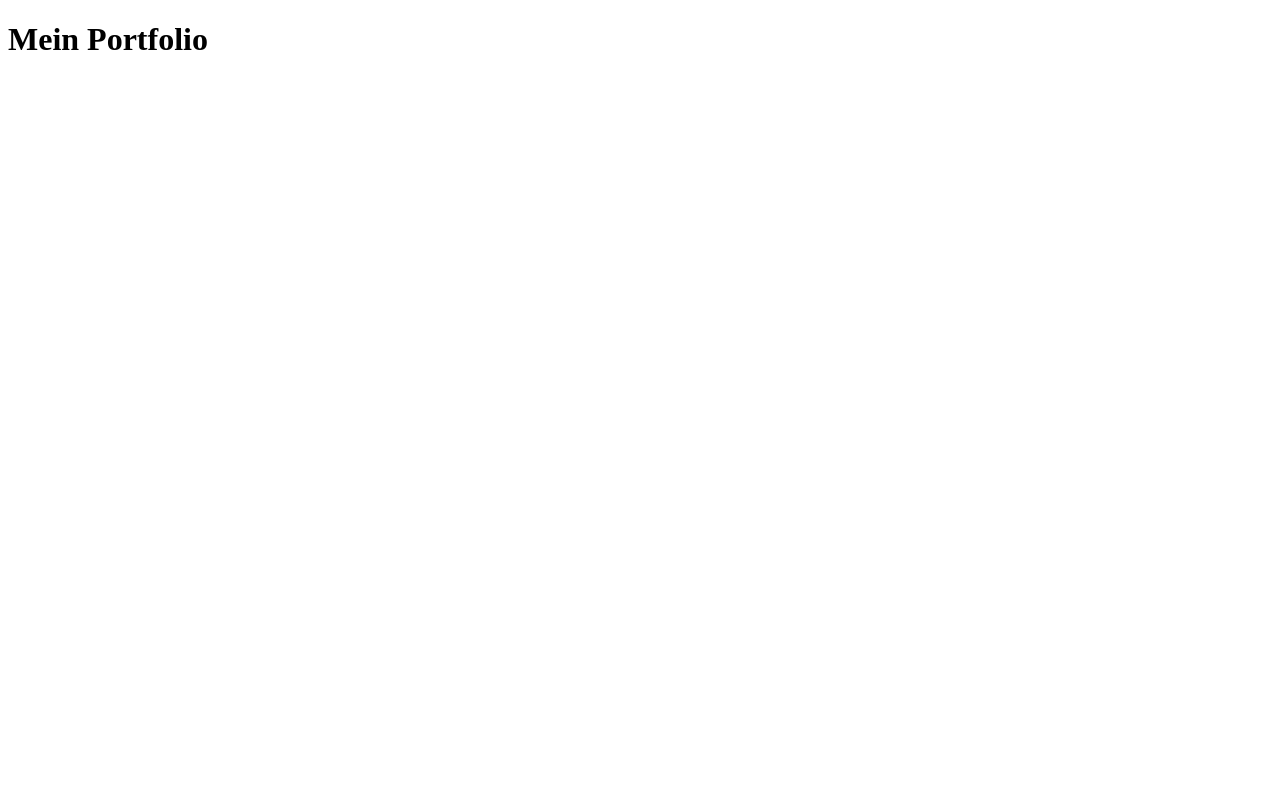
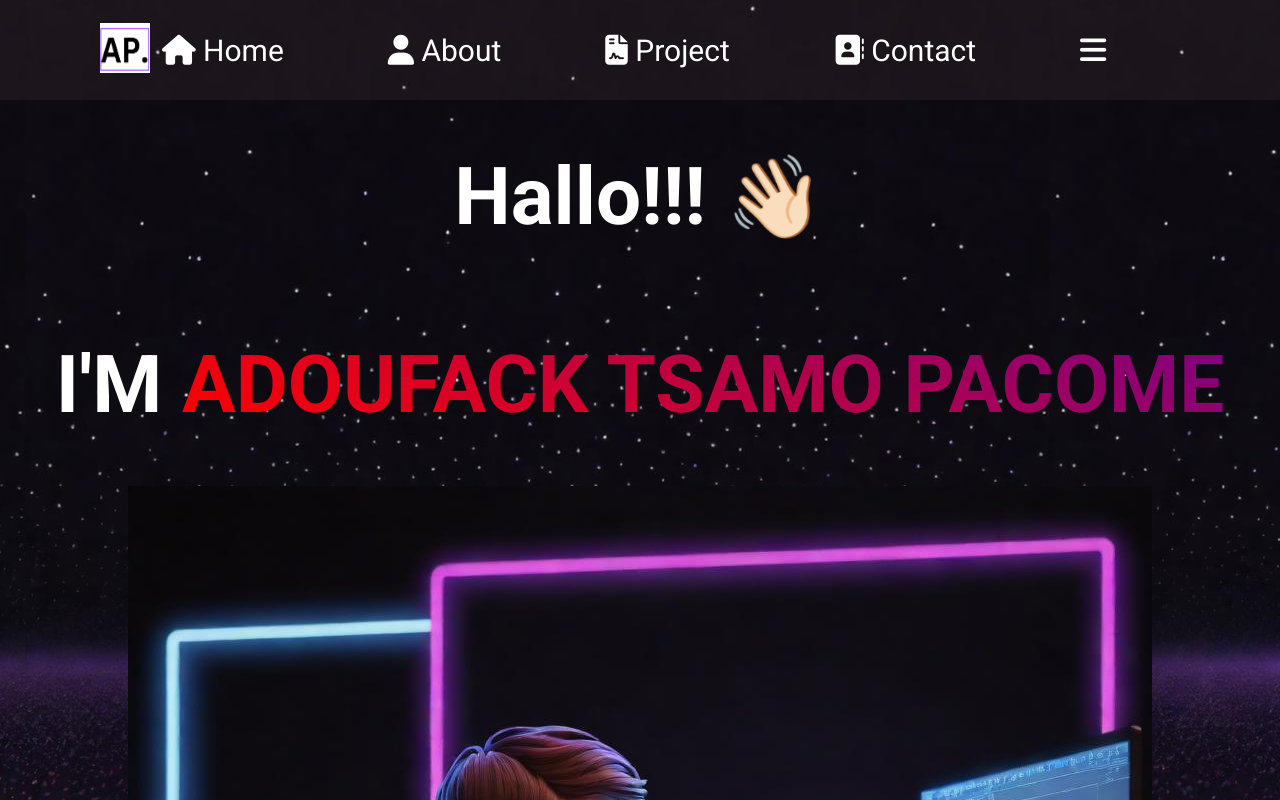
Before and after one commit to Pacome-Adoufack/portfolio, a website: page index.html in a window 1280 px wide. Drawn offline with Linux system fonts and the light colour scheme.

Commit message:
erste seite

```diff
--- a/index.html
+++ b/index.html
@@ -1,11 +1,47 @@
 <!DOCTYPE html>
 <html lang="en">
-<head>
-    <meta charset="UTF-8">
-    <meta name="viewport" content="width=device-width, initial-scale=1.0">
+  <head>
+    <meta charset="UTF-8" />
+    <meta name="viewport" content="width=device-width, initial-scale=1.0" />
+    <link
+      rel="stylesheet"
+      href="https://cdnjs.cloudflare.com/ajax/libs/font-awesome/6.5.2/css/all.min.css" />
+    <link rel="preconnect" href="https://fonts.googleapis.com" />
+    <link rel="preconnect" href="https://fonts.gstatic.com" crossorigin />
+    <link
+      href="https://fonts.googleapis.com/css2?family=Dancing+Script:wght@400..700&family=Inter:wght@100..900&family=Noto+Sans:ital,wght@0,100..900;1,100..900&family=Roboto:ital,wght@0,100;0,300;0,400;0,500;0,700;0,900;1,100;1,300;1,400;1,500;1,700;1,900&family=Work+Sans:ital,wght@0,100..900;1,100..900&display=swap"
+      rel="stylesheet" />
+    <link rel="stylesheet" href="style.css" />
     <title>Document</title>
-</head>
-<body>
-    <h1>Mein Portfolio</h1>
-</body>
+  </head>
+  <body>
+    <header class="menu">
+      <div class="logo">
+        <a href="#">
+          <img class="logo__img" src="./images/vrai logo.png" alt="logo"/>
+        </a>
+      </div>
+      <div class="menu__icon">
+       <a href="#"><i class=" icon fa-solid fa-house"></i> Home</a>
+       <a href="#"><i class="icon fa-solid fa-user"></i> About</a>
+       <a href="#"><i class="icon fa-solid fa-file-contract"></i> </i> Project</a>
+       <a href="#"><i class="icon fa-solid fa-address-book"></i> Contact</a>
+        <a class="menu__icon--link" href="#">
+          <i class="icon fa-solid fa-bars"></i>
+        </a>
+    </div>
+    </header>
+
+    <main class="contain">
+      <h1 class="contain__title">
+        Hallo!!! <span class="hand">👋🏻</span><br />
+        <br />
+        I'M <span class="name">ADOUFACK TSAMO PACOME</span>
+      </h1>
+
+      <div class="contain__cards">
+        <img class="contain__cards--img" src="./images/student.jpeg" alt="student" />
+      </div>
+    </main>
+  </body>
 </html>
--- /dev/null
+++ b/style.scss
@@ -0,0 +1,121 @@
+body,
+html {
+  margin: 0;
+  padding: 0;
+  height: 100%;
+}
+
+body {
+  position: fixed;
+  top: 0;
+  left: 0;
+  width: 100%;
+  height: 100vh;
+  background-image: url("./images/vraisky.jpeg");
+  animation: moveBackground 50s infinite linear;
+  font-family: "Roboto", sans-serif;
+  font-weight: 400;
+  font-style: normal;
+
+  .menu {
+    display: flex;
+    justify-content: space-between;
+    align-items: center;
+    height: 100px;
+    background-color: rgba(148, 113, 113, 0.107);
+    position: fixed;
+    width: 100%;
+    top: 0;
+    left: 0;
+
+    .logo__img {
+      height: 50px;
+      width: 50px;
+      margin-left: 100px;
+    }
+
+  }
+
+.menu__icon a{
+  font-size: 30px;
+   text-decoration: none;
+   color: white;
+   margin-right: 100px;
+
+}
+  .menu__icon .icon {
+    font-size: 30px;
+  }
+  .contain {
+    color: white;
+    text-align: center;
+    margin-top: 150px;
+    font-size: 40px;
+
+    .hand {
+      animation-duration: 2.1s;
+      animation-iteration-count: infinite;
+      animation-name: hand-animation;
+      transform-origin: 70% 70%;
+      display: inline-block;
+    }
+    .name {
+      background-image: linear-gradient(30deg, red, purple);
+      color: transparent;
+      background-clip: text;
+    }
+  }
+}
+
+@keyframes hand-animation {
+  0% {
+    transform: rotate(0deg);
+  }
+  10% {
+    transform: rotate(14deg);
+  }
+  20% {
+    transform: rotate(-8deg);
+  }
+  30% {
+    transform: rotate(14deg);
+  }
+  40% {
+    transform: rotate(-4deg);
+  }
+  50% {
+    transform: rotate(10deg);
+  }
+  60% {
+    transform: rotate(0deg);
+  }
+  100% {
+    transform: rotate(0deg);
+  }
+}
+
+@keyframes moveBackground {
+  0% {
+    background-position: 0 0;
+  }
+  100% {
+    background-position: 100% 100%;
+  }
+}
+@media(max-width:768px){
+  .menu__icon{
+    display: none;
+  }
+
+  }
+  .menu__icon--link .icon{
+    font-size: 50px;
+    width: 100px;
+  }
+
+
+@media(min-width:768px){
+  .menu__icon .menu__incon--link{
+    display: block;
+  }
+}
```
Also changed, not shown: package.json (added, +25 -0 lines), images/hand.jpeg (added), images/sky.jpeg (added), images/student.jpeg (added), images/vrai logo.png (added), images/vraisky.jpeg (added), style.css (added), 2 other files.
